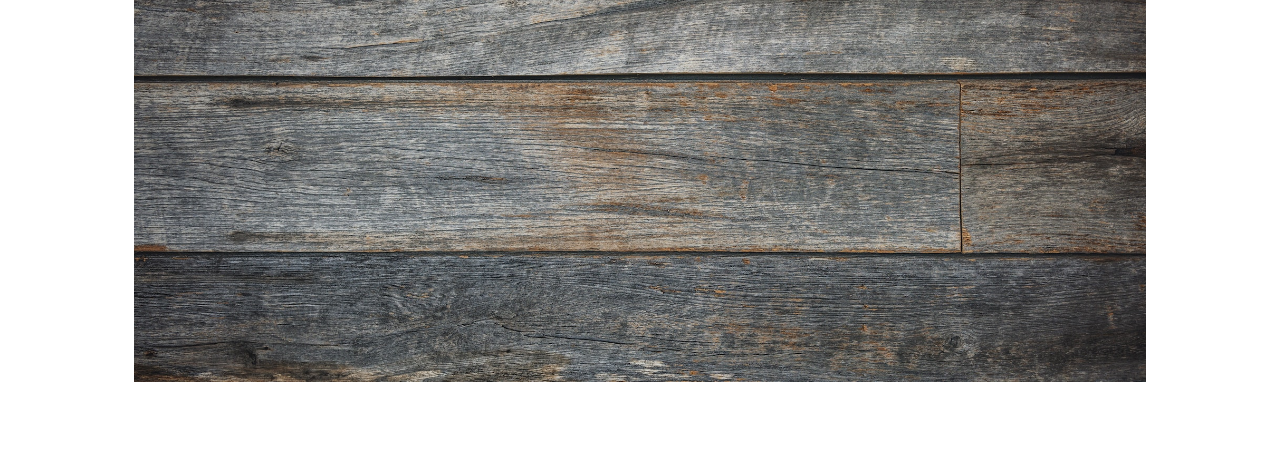
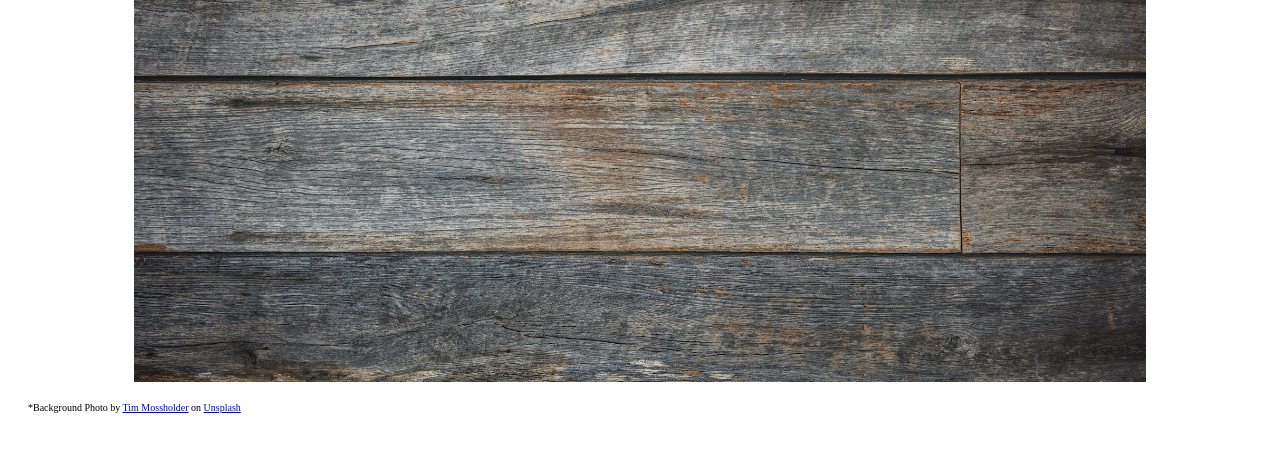
Before and after one commit to samwise-webdev/97_background, a plain HTML site: page index.html in a window 1280 px wide. Shown: the part 201-652 px from the top of the page. Drawn offline with Linux system fonts and the light colour scheme.

Commit message:
added a footer for background image credit

```diff
--- a/index.html
+++ b/index.html
@@ -11,5 +11,8 @@
     <section>
         <h1>Heading</h1>
     </section>
+    <footer>
+        *Background Photo by <a href="https://unsplash.com/@timmossholder?utm_source=unsplash&utm_medium=referral&utm_content=creditCopyText">Tim Mossholder</a> on <a href="https://unsplash.com/backgrounds?utm_source=unsplash&utm_medium=referral&utm_content=creditCopyText">Unsplash</a>
+    </footer>
 </body>
 </html>
```
